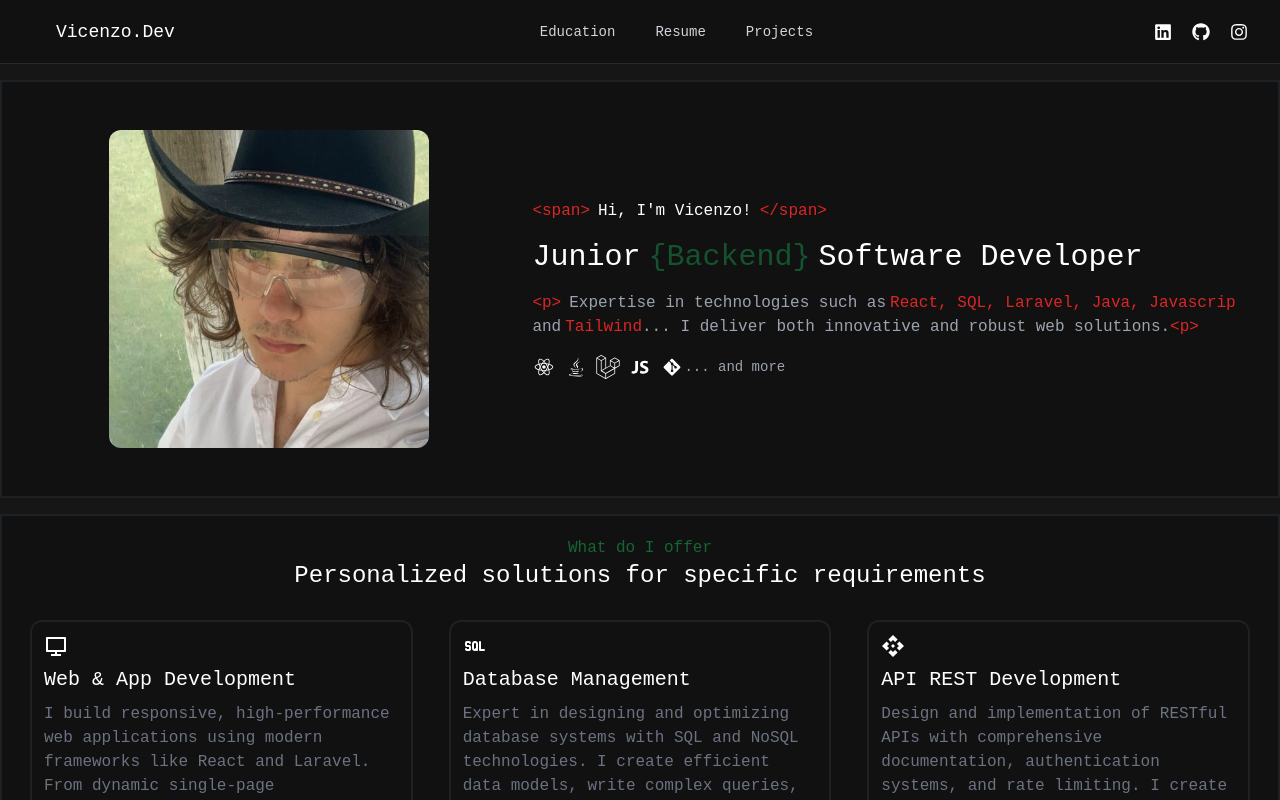
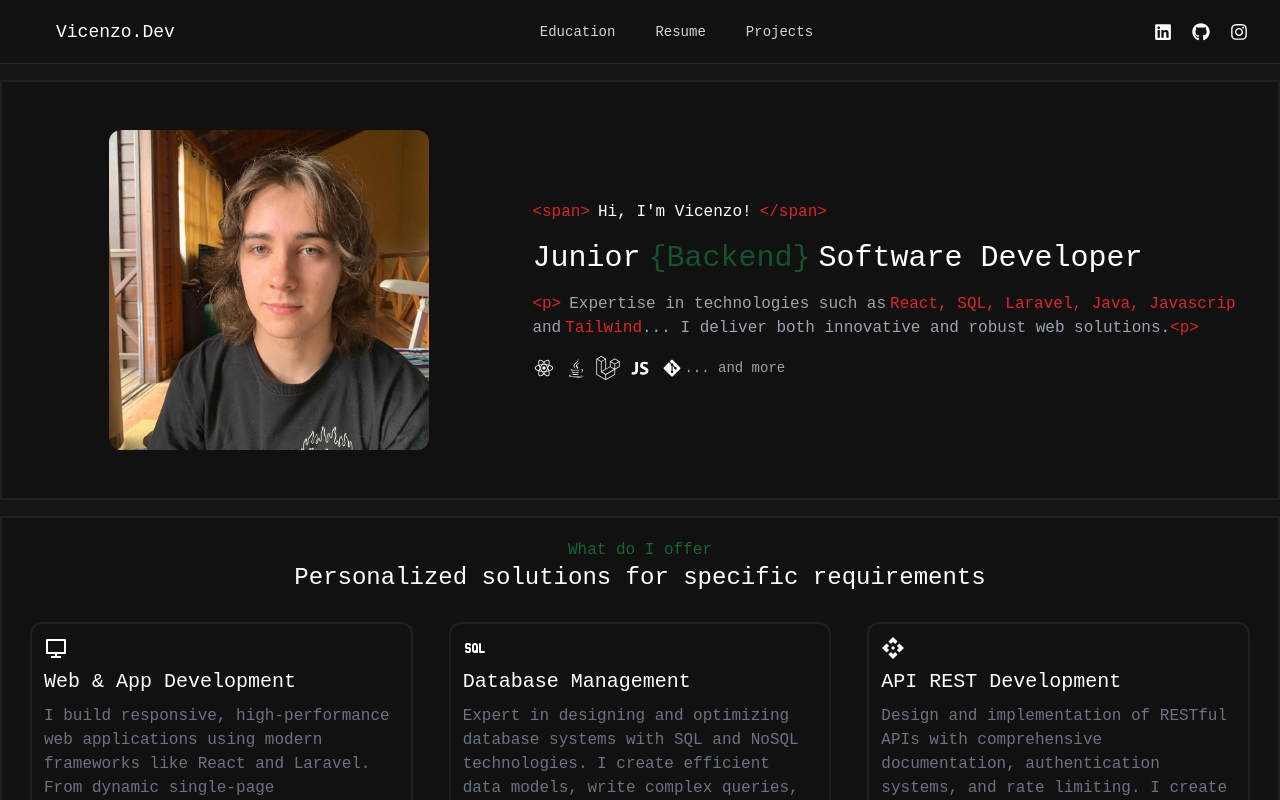
Before and after one commit to vimohbjj/vimohbjj.github.io, a React (Create React App) app: page / in a window 1280 px wide. Shown: the top 800 px of the page. Built offline with nearby package versions, Linux system fonts and the light colour scheme.

Commit message:
Changed profile picture

```diff
--- a/src/components/profile.jsx
+++ b/src/components/profile.jsx
@@ -4,13 +4,13 @@ import { DiJavascript1 } from 'react-icons/di';
 import { DiJava } from 'react-icons/di';
 import { DiReact } from 'react-icons/di';
 import { FaLaravel } from 'react-icons/fa';
-import perfil from '../img/perfil.jpg';
+import profile from '../img/profile.jpg';
 
  const Profile = () => {
   return (
     <section className='text-white bg-color-dark border-2 border-color-gray grid grid-cols-5 items-center align-middle gap-4 p-7 md:pt-12 md:pb-12'>
         <article className='hidden md:flex col-span-3 md:col-span-2 justify-center items-center text-center'>
-            <img className='w-52 md:w-64 lg:w-80 rounded-xl mx-auto' src={perfil} alt="myimage" />
+            <img className='w-52 md:w-64 lg:w-80 rounded-xl mx-auto' src={profile} alt="myimage" />
         </article>
         <article className='col-span-5 md:col-span-3 flex flex-col gap-4 m-2'>
             <p className='text-sm sm:text-base flex flex-row'>
```
Also changed, not shown: src/img/profile.jpg (added).
